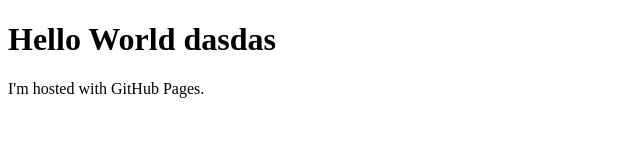
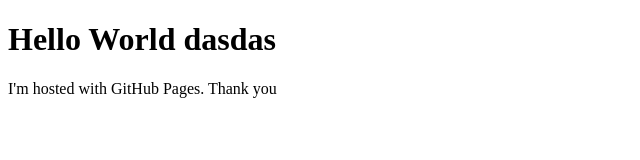
Before and after one commit to sarsmustu/hlong218.github.io, a plain HTML site: page index.html in a window 1280 px wide. Shown: the full height of the page, 0-640 px from the left. Drawn offline with Linux system fonts and the light colour scheme.

Commit message:
Update index.html

```diff
--- a/index.html
+++ b/index.html
@@ -2,6 +2,6 @@
 <html>
 <body>
 <h1>Hello World dasdas</h1>
-<p>I'm hosted with GitHub Pages.</p>
+<p>I'm hosted with GitHub Pages. Thank you</p>
 </body>
 </html>
```
